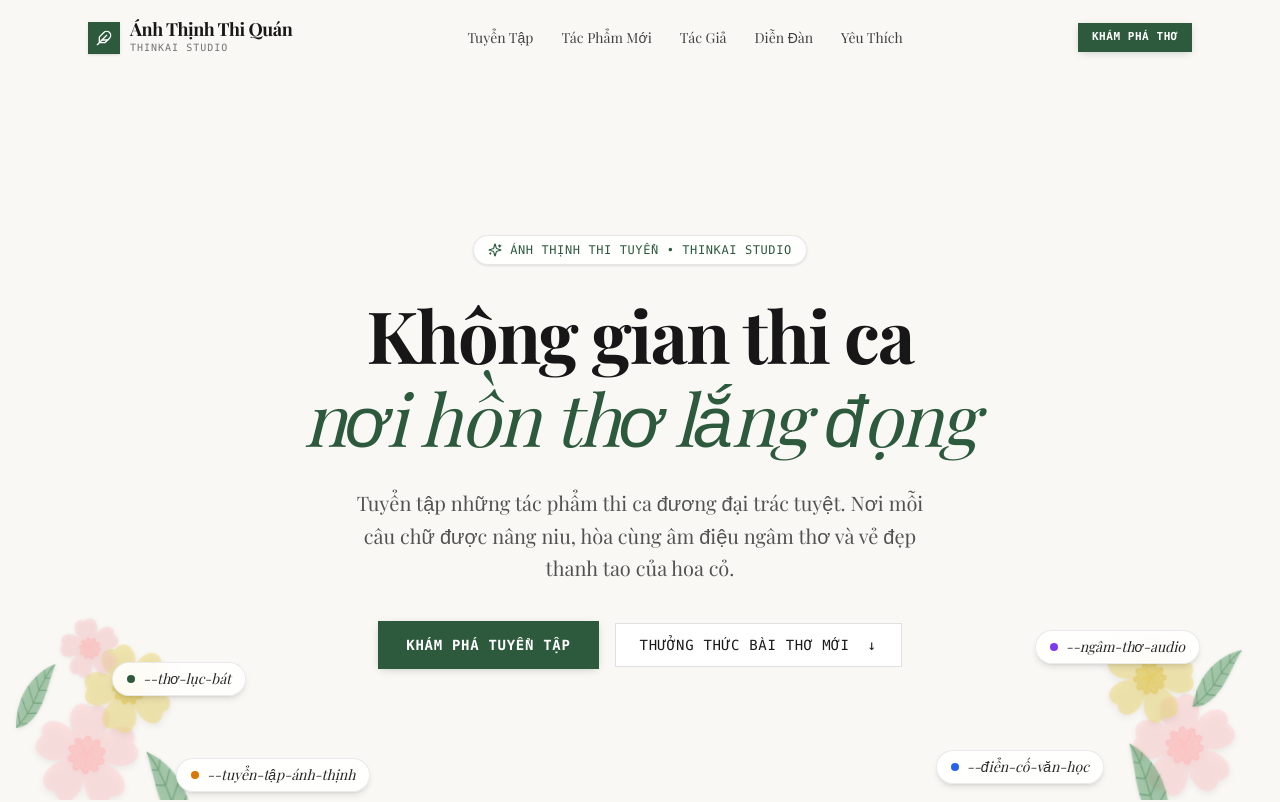
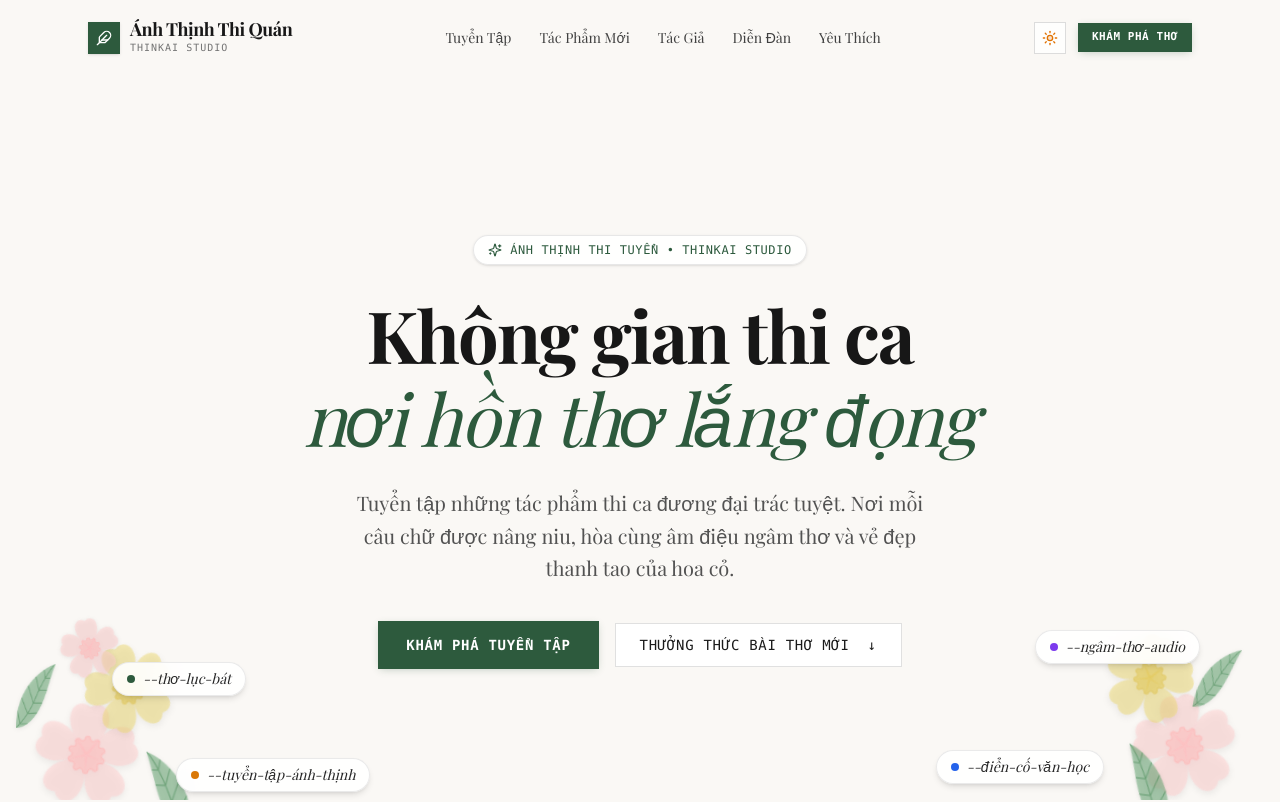
Before and after one commit to ThinkAI-Studio/thinkai-poetry, a Next.js app: page / in a window 1280 px wide. Shown: the top 802 px of the page. Built offline with nearby package versions, Linux system fonts and the light colour scheme; a web font is replaced by a local one.

Commit message:
feat: add Sora Labs zero-FOUC theme hydration script and motion ThemeToggle in header

```diff
--- a/src/app/layout.tsx
+++ b/src/app/layout.tsx
@@ -32,6 +32,33 @@ export default function RootLayout({
 }>) {
   return (
     <html lang="vi" suppressHydrationWarning>
+      <head>
+        {/* Zero-FOUC instant theme script (Sora Labs / Lattice pattern) */}
+        <script
+          dangerouslySetInnerHTML={{
+            __html: `
+              (function() {
+                try {
+                  var saved = localStorage.getItem('site-theme') || localStorage.getItem('reader-theme');
+                  var prefersDark = window.matchMedia('(prefers-color-scheme: dark)').matches;
+                  if (saved === 'dark' || (!saved && prefersDark)) {
+                    document.documentElement.classList.add('dark');
+                    document.documentElement.setAttribute('data-reader-theme', 'dark');
+                    document.documentElement.style.colorScheme = 'dark';
+                  } else if (saved === 'sepia') {
+                    document.documentElement.classList.remove('dark');
+                    document.documentElement.setAttribute('data-reader-theme', 'sepia');
+                  } else {
+                    document.documentElement.classList.remove('dark');
+                    document.documentElement.setAttribute('data-reader-theme', 'ivory');
+                    document.documentElement.style.colorScheme = 'light';
+                  }
+                } catch (e) {}
+              })();
+            `,
+          }}
+        />
+      </head>
       <body
         className={`${jakarta.variable} ${playfair.variable} antialiased`}
         style={{ fontFamily: "var(--font-sans), sans-serif" }}
--- a/src/components/layout/SiteHeader.tsx
+++ b/src/components/layout/SiteHeader.tsx
@@ -4,6 +4,7 @@ import React, { useState, useEffect } from "react";
 import Link from "next/link";
 import { Feather, Menu, X } from "lucide-react";
 import { TaiButton } from "@/components/tai-ui/TaiButton";
+import { ThemeToggle } from "@/components/layout/ThemeToggle";
 import { cn } from "@/lib/utils";
 
 export function SiteHeader() {
@@ -64,8 +65,11 @@ export function SiteHeader() {
           ))}
         </nav>
 
-        {/* Desktop CTA & Mobile Hamburger */}
+        {/* Desktop CTA & Theme Toggle & Mobile Hamburger */}
         <div className="flex items-center gap-3">
+          {/* Sora Labs Style Theme Switcher */}
+          <ThemeToggle />
+
           <Link href="/tuyen-tap" className="hidden sm:inline-flex">
             <TaiButton variant="primary" size="sm">
               Khám Phá Thơ
@@ -96,6 +100,10 @@ export function SiteHeader() {
               {link.label}
             </Link>
           ))}
+          <div className="flex items-center justify-between pt-2">
+            <span className="text-xs font-mono text-neutral-500 uppercase">Chế độ hiển thị:</span>
+            <ThemeToggle />
+          </div>
           <Link href="/tuyen-tap" onClick={() => setMobileOpen(false)} className="pt-2">
             <TaiButton variant="primary" size="default" className="w-full">
               Khám Phá Thơ
--- /dev/null
+++ b/src/components/layout/ThemeToggle.tsx
@@ -0,0 +1,86 @@
+"use client";
+
+import React, { useEffect, useState } from "react";
+import { motion } from "motion/react";
+import { Sun, Moon } from "lucide-react";
+import { cn } from "@/lib/utils";
+
+interface ThemeToggleProps {
+  className?: string;
+}
+
+export function ThemeToggle({ className }: ThemeToggleProps) {
+  const [mounted, setMounted] = useState(false);
+  const [isDark, setIsDark] = useState(false);
+
+  useEffect(() => {
+    setMounted(true);
+    const savedTheme = localStorage.getItem("site-theme");
+    const prefersDark = window.matchMedia("(prefers-color-scheme: dark)").matches;
+    const activeDark = savedTheme === "dark" || (!savedTheme && prefersDark);
+
+    setIsDark(activeDark);
+    if (activeDark) {
+      document.documentElement.classList.add("dark");
+      document.documentElement.setAttribute("data-reader-theme", "dark");
+    } else {
+      document.documentElement.classList.remove("dark");
+      document.documentElement.setAttribute("data-reader-theme", "ivory");
+    }
+  }, []);
+
+  const toggleTheme = () => {
+    const nextDark = !isDark;
+    setIsDark(nextDark);
+
+    if (nextDark) {
+      document.documentElement.classList.add("dark");
+      document.documentElement.setAttribute("data-reader-theme", "dark");
+      localStorage.setItem("site-theme", "dark");
+      localStorage.setItem("reader-theme", "dark");
+    } else {
+      document.documentElement.classList.remove("dark");
+      document.documentElement.setAttribute("data-reader-theme", "ivory");
+      localStorage.setItem("site-theme", "light");
+      localStorage.setItem("reader-theme", "ivory");
+    }
+  };
+
+  if (!mounted) {
+    return (
+      <div className={cn("w-8 h-8 rounded-none border border-neutral-200 dark:border-neutral-800", className)} />
+    );
+  }
+
+  return (
+    <button
+      type="button"
+      onClick={toggleTheme}
+      aria-label={isDark ? "Chuyển sang giao diện Sáng ngà" : "Chuyển sang giao diện Đêm sâu"}
+      title={isDark ? "Chế độ Sáng ngà (Botanical Light)" : "Chế độ Đêm sâu (Obsidian Dark)"}
+      className={cn(
+        "relative w-8 h-8 flex items-center justify-center rounded-none cursor-pointer select-none",
+        "border transition-colors duration-300 outline-none",
+        isDark
+          ? "bg-[#111114] border-neutral-800 text-amber-300 hover:border-neutral-700 hover:bg-neutral-900"
+          : "bg-white/80 border-neutral-300/80 text-neutral-700 hover:border-neutral-400 hover:bg-neutral-100",
+        className
+      )}
+    >
+      <motion.div
+        key={isDark ? "dark" : "light"}
+        initial={{ rotate: -90, scale: 0.6, opacity: 0 }}
+        animate={{ rotate: 0, scale: 1, opacity: 1 }}
+        exit={{ rotate: 90, scale: 0.6, opacity: 0 }}
+        transition={{ duration: 0.25, ease: [0.16, 1, 0.3, 1] }}
+        className="flex items-center justify-center"
+      >
+        {isDark ? (
+          <Moon className="w-4 h-4 text-emerald-400 fill-emerald-400/20" />
+        ) : (
+          <Sun className="w-4 h-4 text-amber-600 fill-amber-600/20" />
+        )}
+      </motion.div>
+    </button>
+  );
+}
--- a/src/components/reader/FloatingReaderBar.tsx
+++ b/src/components/reader/FloatingReaderBar.tsx
@@ -32,6 +32,13 @@ export function FloatingReaderBar({
     setTheme(newTheme);
     localStorage.setItem("reader-theme", newTheme);
     document.documentElement.setAttribute("data-reader-theme", newTheme);
+    if (newTheme === "dark") {
+      document.documentElement.classList.add("dark");
+      localStorage.setItem("site-theme", "dark");
+    } else {
+      document.documentElement.classList.remove("dark");
+      localStorage.setItem("site-theme", "light");
+    }
   };
 
   const handleZoomOut = () => setFontSize((prev) => Math.max(15, prev - 1));
```
